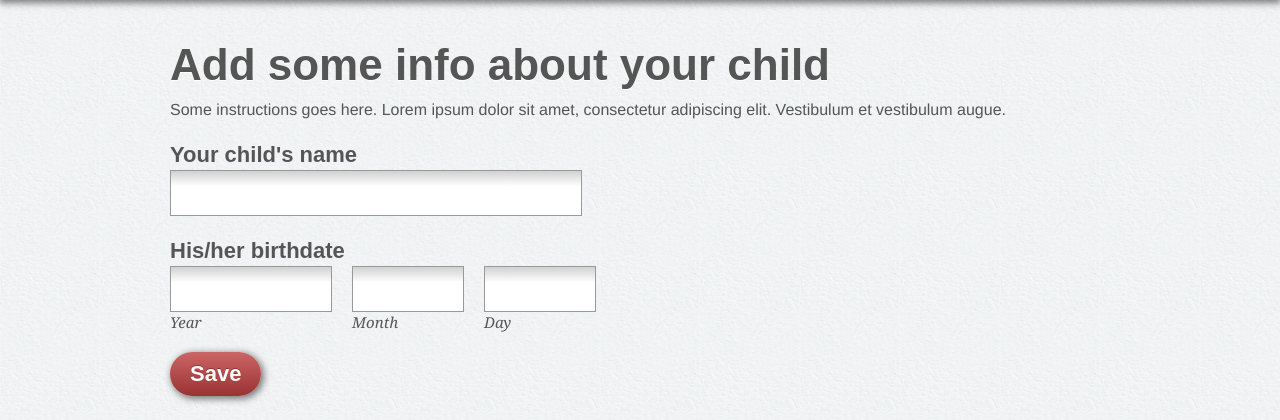
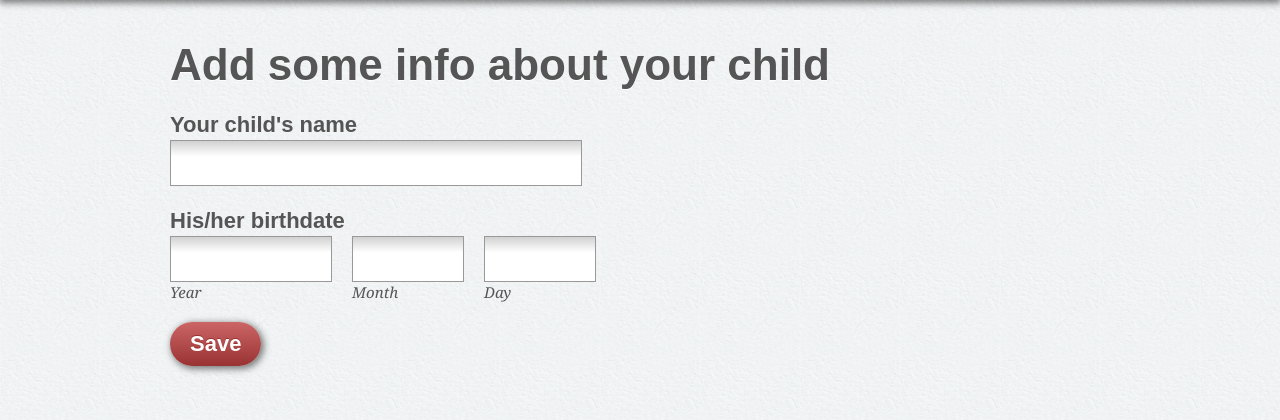
Before and after one commit to vorushin/FamilyFeed, a Django app: template templates/profiles/add_child.html in a window 1280 px wide. Shown: the part 41-461 px from the top of the page. Run offline with Django 3.2, Linux system fonts and the light colour scheme; the template is opened without the code that fills it, so the values that code supplies are empty; some libraries are stand-ins or nearby versions.

Commit message:
Some instructions removed

```diff
--- a/templates/profiles/add_child.html
+++ b/templates/profiles/add_child.html
@@ -7,7 +7,6 @@
 {% block content %}
   <div class="register step2 cf">
     <h1>Add some info about your child</h1>
-    <p>Some instructions goes here. Lorem ipsum dolor sit amet, consectetur adipiscing elit. Vestibulum et vestibulum augue.</p>
     <form method="POST" action="." сlass="cf">
       {% csrf_token %}
       <label for="babyname">Your child's name</label>
```
